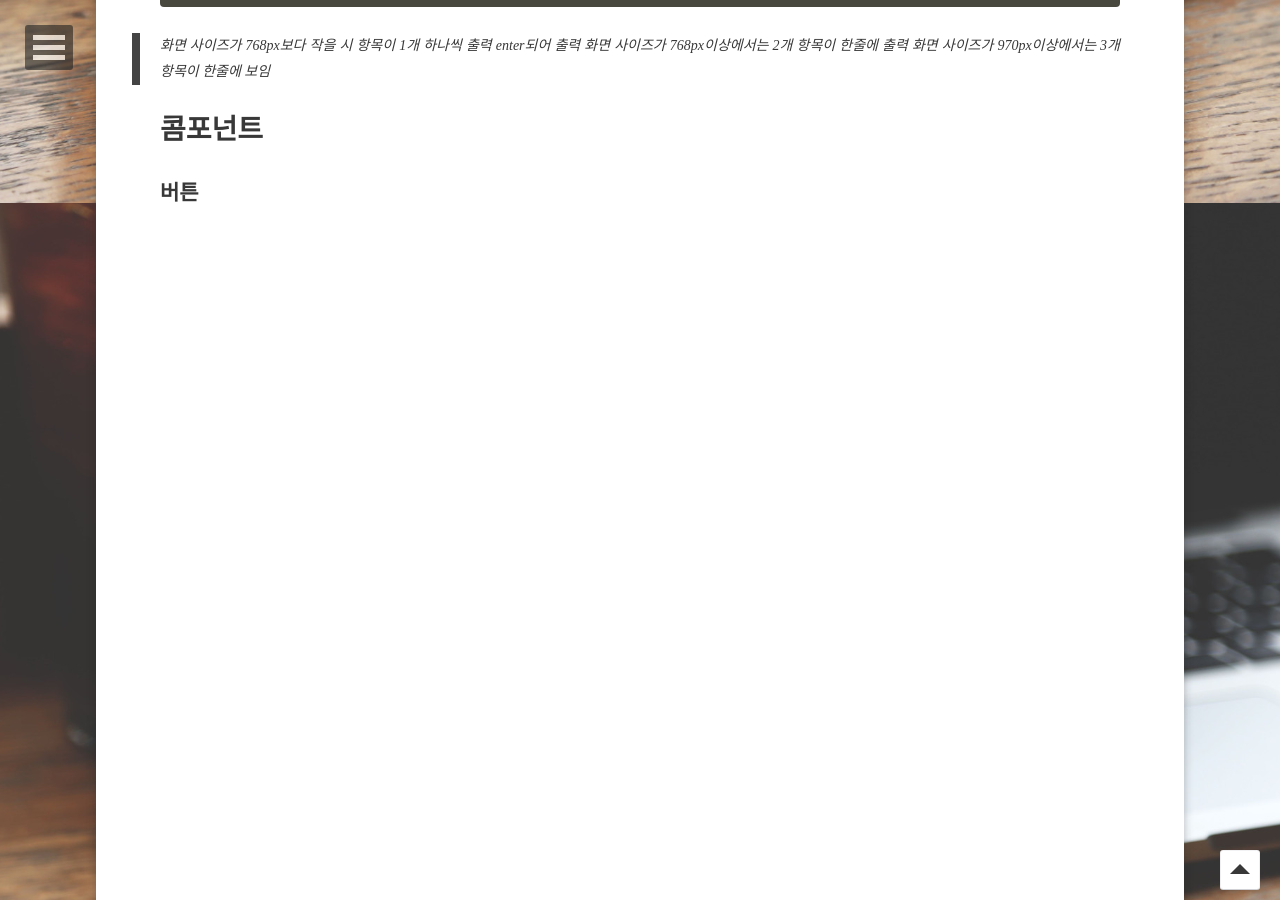
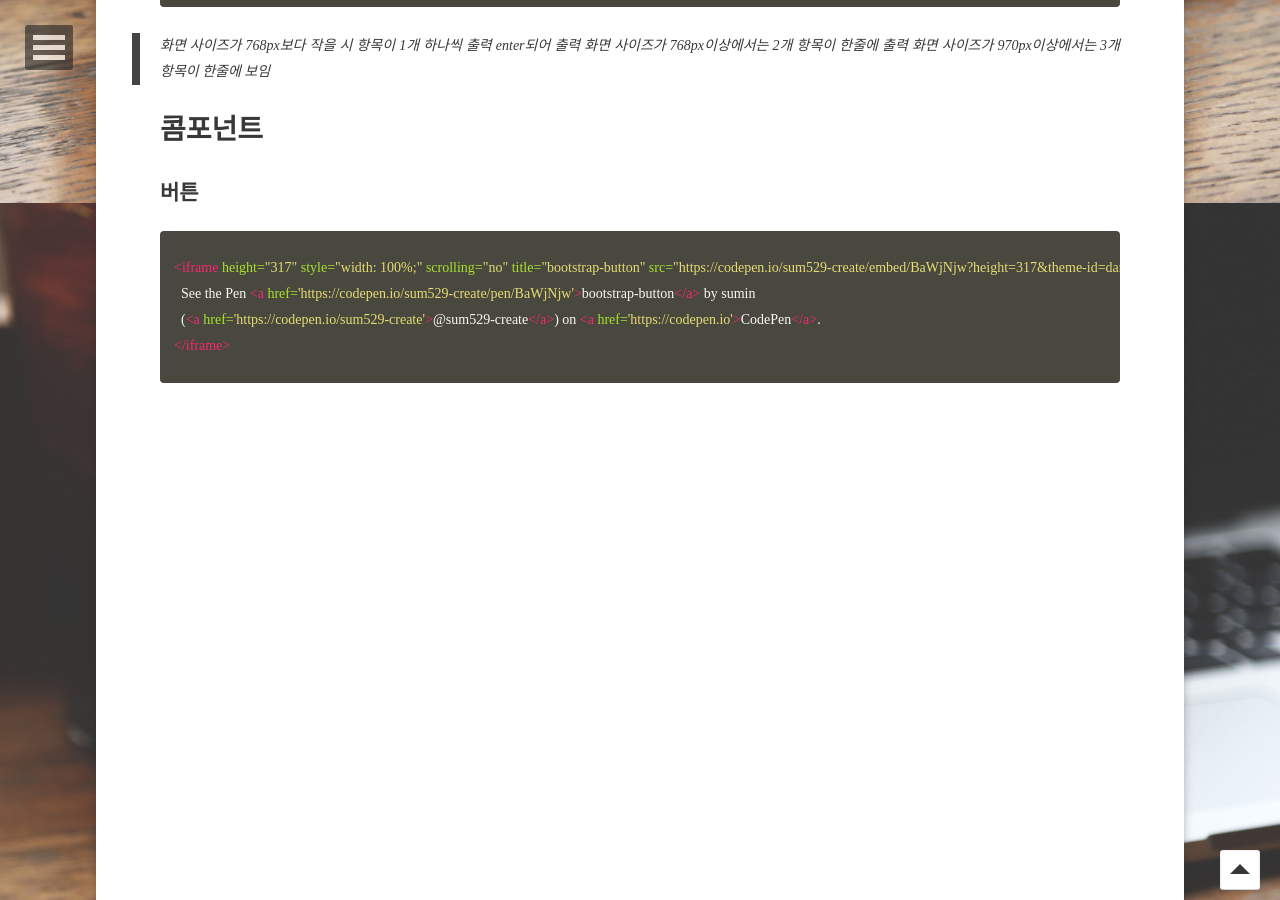
Before and after one commit to sum529-create/sum529-create.github.io, a Jekyll site: the page built from _posts/2021-05-11-bootstrap.md, in a window 1280 px wide and 900 px high, scrolled down 1597 px. Built offline with Jekyll 4.4.1, drawn with Linux system fonts in a browser that asks for light colours; some web fonts are replaced; comment, search, counter and statistics services are not loaded.

Commit message:
Update 2021-05-11-bootstrap.md

```diff
--- a/_posts/2021-05-11-bootstrap.md
+++ b/_posts/2021-05-11-bootstrap.md
@@ -66,9 +66,11 @@ comments: true
 
 ## 버튼
 
-
 {% highlight html %}
-
+<iframe height="317" style="width: 100%;" scrolling="no" title="bootstrap-button" src="https://codepen.io/sum529-create/embed/BaWjNjw?height=317&theme-id=dark&default-tab=html,result" frameborder="no" loading="lazy" allowtransparency="true" allowfullscreen="true">
+  See the Pen <a href='https://codepen.io/sum529-create/pen/BaWjNjw'>bootstrap-button</a> by sumin
+  (<a href='https://codepen.io/sum529-create'>@sum529-create</a>) on <a href='https://codepen.io'>CodePen</a>.
+</iframe>
 {% endhighlight %}
 {% highlight html %}
 
```
